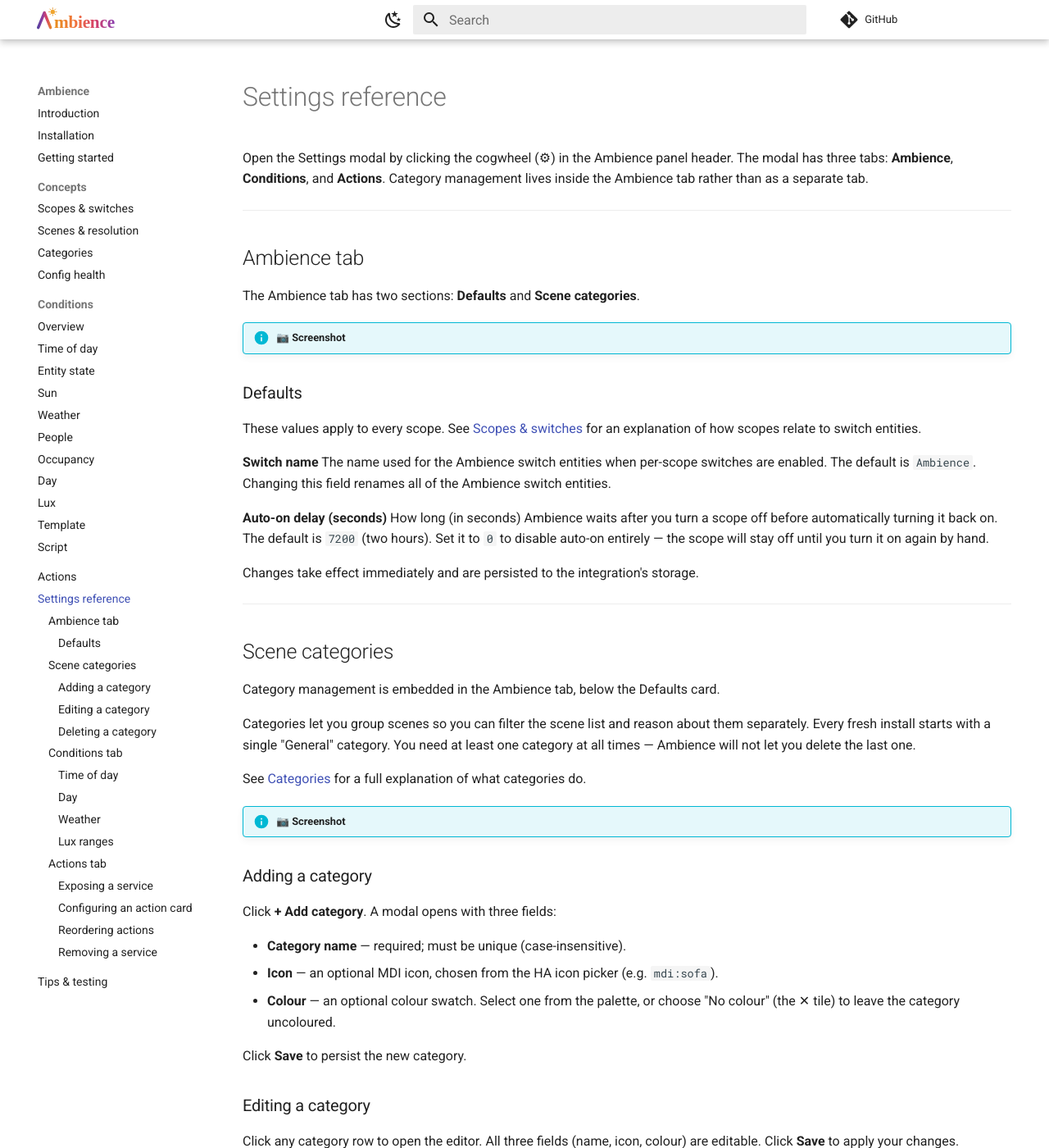
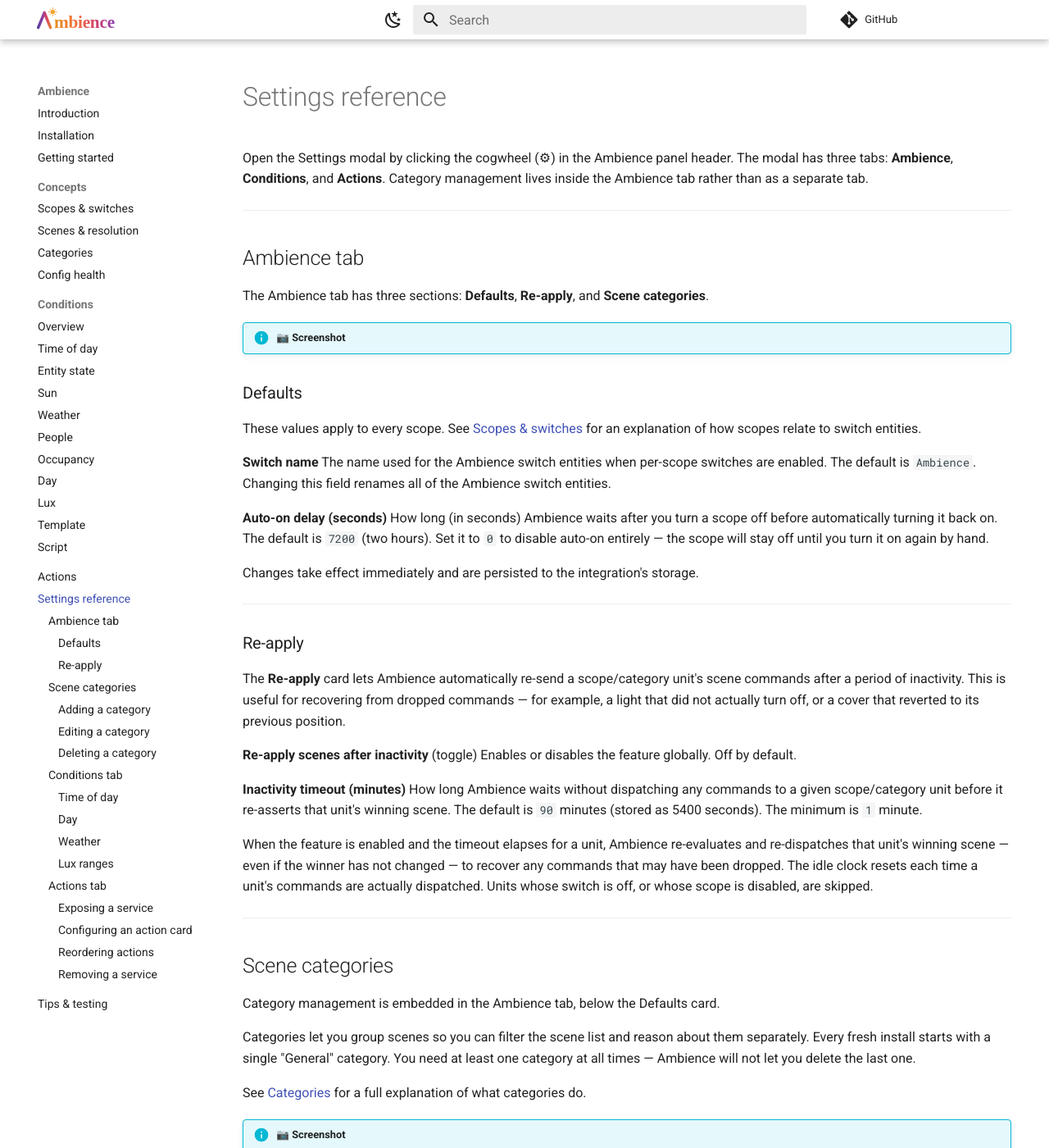
Before and after one commit to clintongormley/ambience, an MkDocs documentation site: the page built from docs/settings-reference.md, in a window 1280 px wide and 1400 px high. Shown: the whole window at 82% size. Built offline with MkDocs 1.6.1 and Material for MkDocs 9.7.7, drawn with Linux system fonts in a browser that asks for light colours; comment, search, counter and statistics services are not loaded; some of the changed text lies outside the part shown.

Commit message:
docs(reapply): document the idle re-apply setting; drop per-action reapply

```diff
--- a/docs/settings-reference.md
+++ b/docs/settings-reference.md
@@ -6,7 +6,7 @@ Open the Settings modal by clicking the cogwheel (⚙) in the Ambience panel hea
 
 ## Ambience tab
 
-The Ambience tab has two sections: **Defaults** and **Scene categories**.
+The Ambience tab has three sections: **Defaults**, **Re-apply**, and **Scene categories**.
 
 !!! info "📷 Screenshot"
 
@@ -21,6 +21,20 @@ The name used for the Ambience switch entities when per-scope switches are enabl
 How long (in seconds) Ambience waits after you turn a scope off before automatically turning it back on. The default is `7200` (two hours). Set it to `0` to disable auto-on entirely — the scope will stay off until you turn it on again by hand.
 
 Changes take effect immediately and are persisted to the integration's storage.
+
+---
+
+### Re-apply
+
+The **Re-apply** card lets Ambience automatically re-send a scope/category unit's scene commands after a period of inactivity. This is useful for recovering from dropped commands — for example, a light that did not actually turn off, or a cover that reverted to its previous position.
+
+**Re-apply scenes after inactivity** (toggle)
+Enables or disables the feature globally. Off by default.
+
+**Inactivity timeout (minutes)**
+How long Ambience waits without dispatching any commands to a given scope/category unit before it re-asserts that unit's winning scene. The default is `90` minutes (stored as 5400 seconds). The minimum is `1` minute.
+
+When the feature is enabled and the timeout elapses for a unit, Ambience re-evaluates and re-dispatches that unit's winning scene — even if the winner has not changed — to recover any commands that may have been dropped. The idle clock resets each time a unit's commands are actually dispatched. Units whose switch is off, or whose scope is disabled, are skipped.
 
 ---
 
```
Also changed, not shown: other parts of docs/settings-reference.md (+0 -3 lines), docs/actions.md (+0 -7 lines), docs/tips-and-testing.md (+3 -3 lines).
